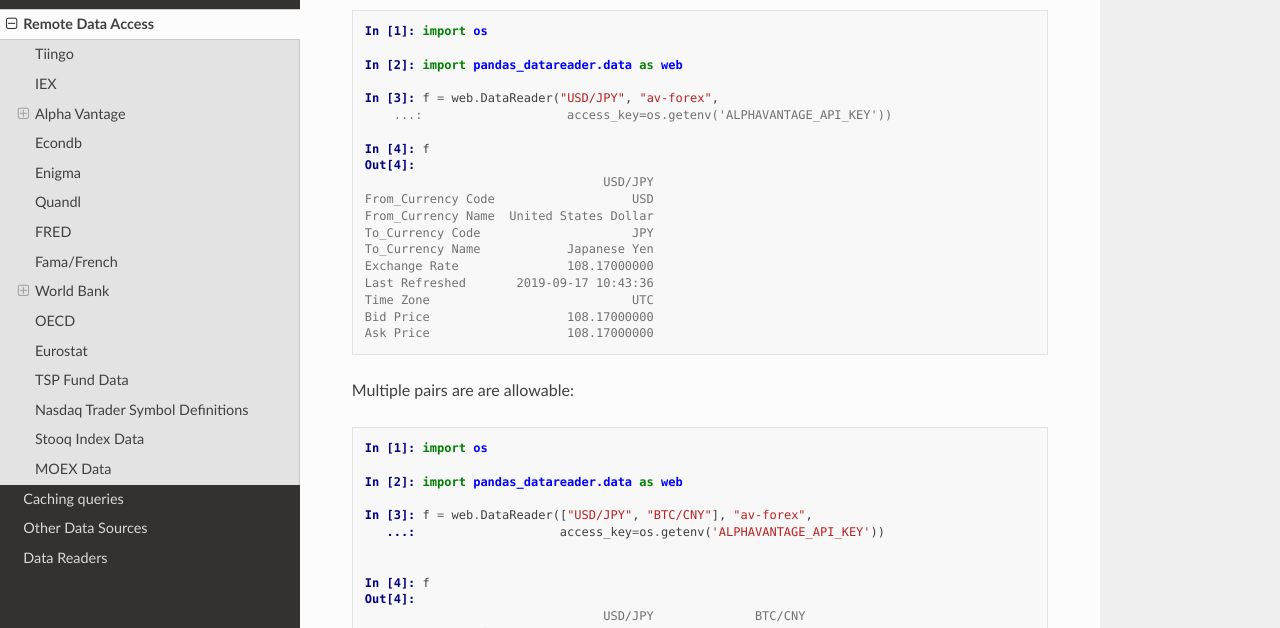
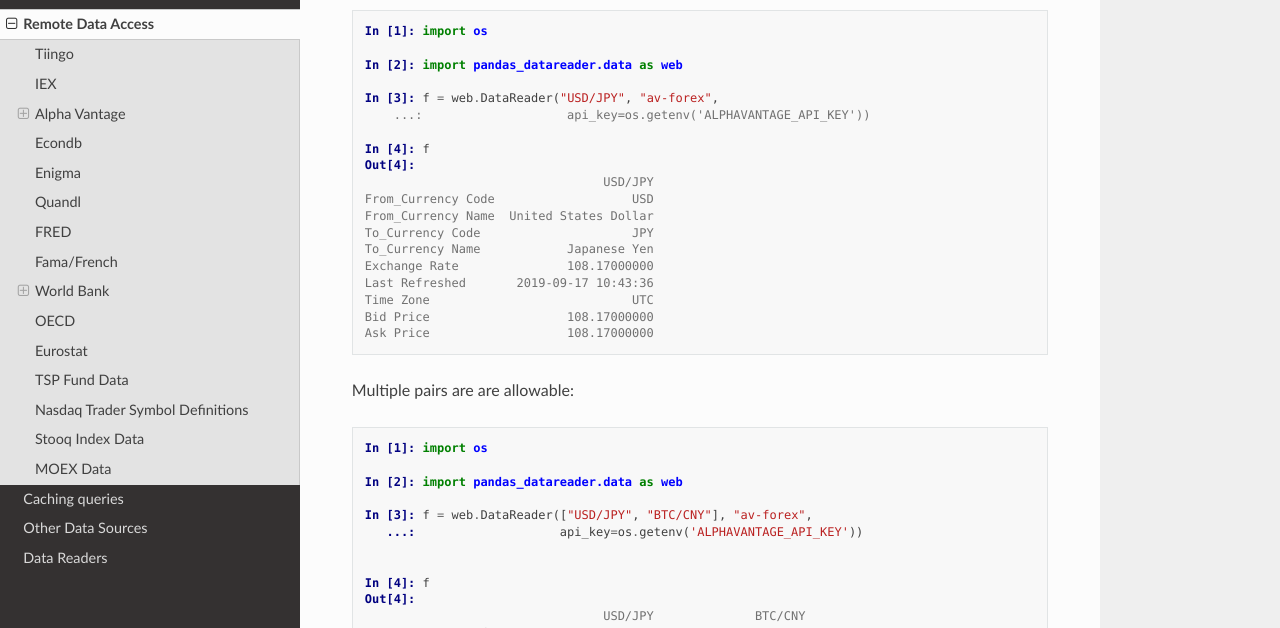
Before and after one commit to pydata/pandas-datareader, a Sphinx documentation site: the page built from docs/source/remote_data.rst, in a window 1280 px wide and 900 px high, scrolled down 3659 px. Shown: the part 152-780 px from the top of the window. Built offline with Sphinx 7.4.7 and the Read the Docs theme 2.0.0, drawn with Linux system fonts in a browser that asks for light colours.

Commit message:
Rename access_key to api_key
Signed-off-by: Gábor Lipták <gliptak@gmail.com>

```diff
--- a/docs/source/remote_data.rst
+++ b/docs/source/remote_data.rst
@@ -158,7 +158,7 @@ symbols. The following endpoints are available:
 
     In [4]: f = web.DataReader("AAPL", "av-daily", start=datetime(2017, 2, 9),
        ...:                    end=datetime(2017, 5, 24),
-       ...:                    access_key=os.getenv('ALPHAVANTAGE_API_KEY'))
+       ...:                    api_key=os.getenv('ALPHAVANTAGE_API_KEY'))
 
     In [5]: f.loc["2017-02-09"]
     Out[5]:
@@ -218,7 +218,7 @@ as "FROM/TO" as in "USD/JPY".
     In [2]: import pandas_datareader.data as web
 
     In [3]: f = web.DataReader("USD/JPY", "av-forex",
-        ...:                    access_key=os.getenv('ALPHAVANTAGE_API_KEY'))
+        ...:                    api_key=os.getenv('ALPHAVANTAGE_API_KEY'))
 
     In [4]: f
     Out[4]:
@@ -243,7 +243,7 @@ Multiple pairs are are allowable:
     In [2]: import pandas_datareader.data as web
 
     In [3]: f = web.DataReader(["USD/JPY", "BTC/CNY"], "av-forex",
-       ...:                    access_key=os.getenv('ALPHAVANTAGE_API_KEY'))
+       ...:                    api_key=os.getenv('ALPHAVANTAGE_API_KEY'))
 
 
     In [4]: f
```
Also changed, not shown: 3 other files.
